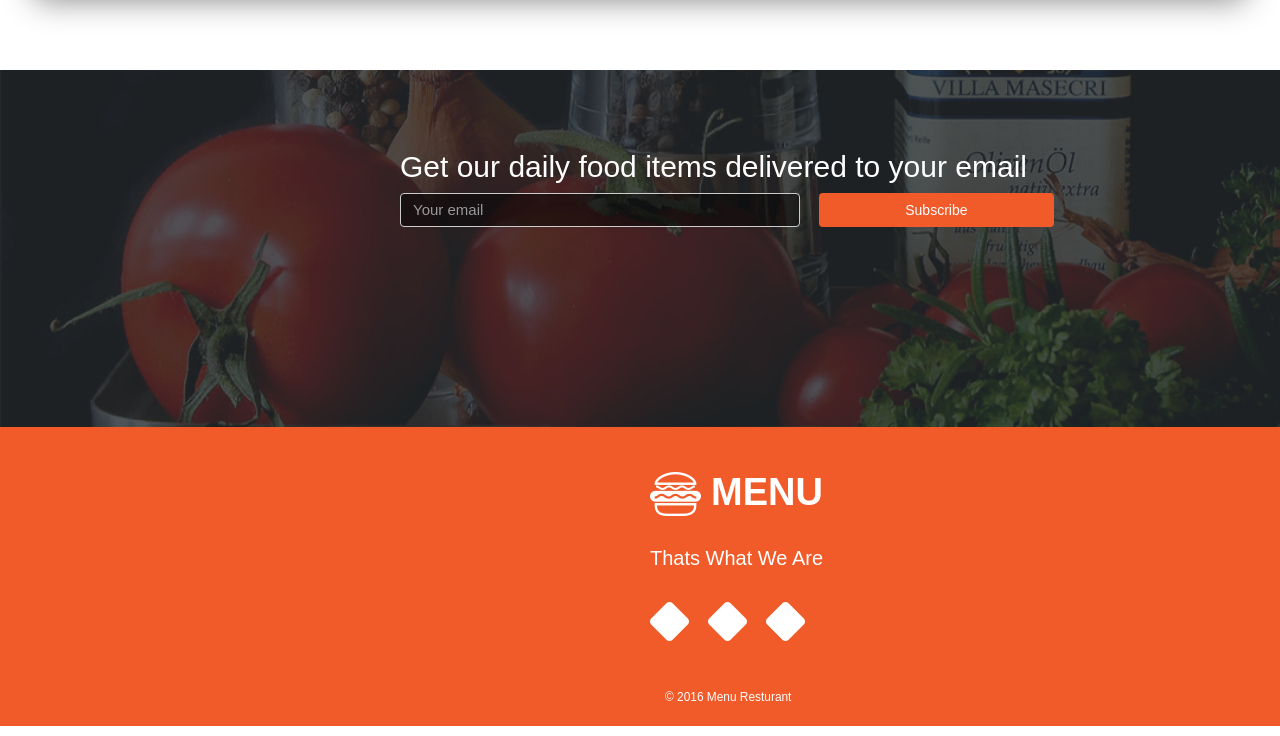
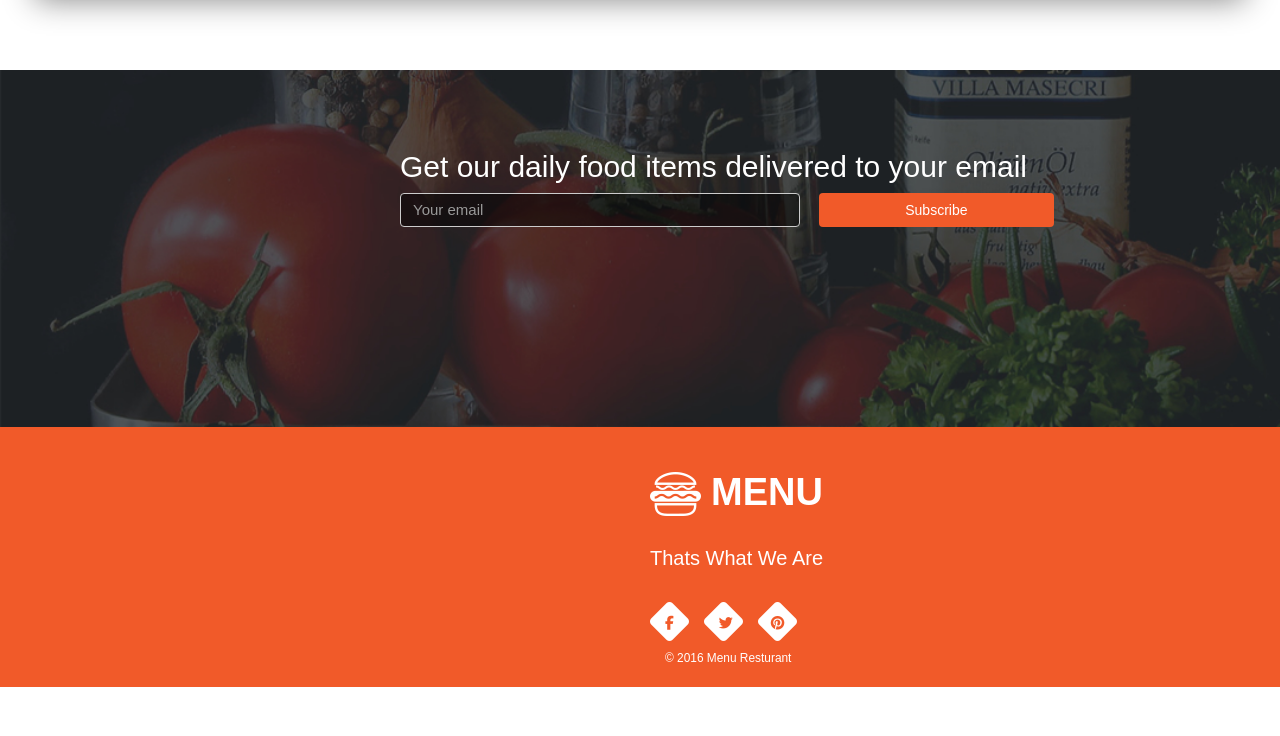
Before and after one commit to carolwanjohi/anita-s-kitchen, a plain HTML site: page index.html in a window 1280 px wide. Shown: the part 3597-4333 px from the top of the page. After the commit the page ends 4294 px from the top, so only its background shows below. Drawn offline with Linux system fonts and the light colour scheme; a web font is replaced by a local one.

Commit message:
Change social media images in section 7 Create div facebookLogoContainer, twitterLogoContainer and pinterestLogoContainer Add icons for facebook, twitter and pinterest Change icon color to #F15A29 Create div class inline to float social media containers Style the social media logos at the footer

```diff
--- a/css/styles.css
+++ b/css/styles.css
@@ -377,10 +377,78 @@ body {
     font-weight: 500;
 
 }
+
+.inline{
+    float: left;
+}
+/*Style .facebookLogoContainer in section 7 */
+.facebookLogoContainer {
+    background-image: url("../assets/footerlogos/facebook.png");
+    /*background-size: cover;*/
+    background-repeat: no-repeat;
+    padding: 14px 0px;
+    padding-right: 30px;
+    position: relative;
+    /*float: left;*/
+    /*width: 70px;*/
+    /*height: 500px;  */
+}
+
+/*Style #facebookLogo in section 7 */
+#facebookLogo{
+    display: block;
+    height: auto;
+    width: auto;
+    color: #F15A29;
+    /*padding-right: 150px;*/
+    padding-left: 15px;
+}
+
+/*Style .twitterLogoContainer in section 7 */
+.twitterLogoContainer {
+    background-image: url("../assets/footerlogos/twitter.png");
+    /*background-size: cover;*/
+    background-repeat: no-repeat;
+    padding: 14px 0px;
+    padding-right: 25px;
+    padding-left: 15px;
+    position: relative;
+    /*width: 50px;*/
+    /*float: right;*/
+    /*height: 500px;  */
+}
+
 /*Style #twitterLogo in section 7 */
 #twitterLogo{
-    padding-right: 15px;
-    padding-left: 15px;
+    display: block;
+    height: auto;
+    width: auto;
+    color: #F15A29;
+    /*padding-right: 150px;*/
+    /*padding-left: 0px;
+    padding-right: 0px;*/
+}
+
+/*Style .pinterestLogoContainer in section 7 */
+.pinterestLogoContainer {
+    background-image: url("../assets/footerlogos/pinterest.png");
+    /*background-size: cover;*/
+    background-repeat: no-repeat;
+    padding: 14px 0px;
+    padding-right: 25px;
+    position: relative;
+    /*float: right;*/
+    /*height: 500px;  */
+}
+
+/*Style #pinterestLogo in section 7 */
+#pinterestLogo{
+    display: block;
+    height: auto;
+    width: auto;
+    color: #F15A29;
+    /*padding-right: 150px;*/
+    padding-left: 13px;
 }
 
 /*Style #copyright in section 7*/
--- a/index.html
+++ b/index.html
@@ -358,9 +358,19 @@
           <img src="assets/footerlogos/logo_white.png" alt="Logo of Anita's Kitchen" id="menuFooterLogo">
           <h2 id="menuFooterHeader">MENU</h2> <br/>
           <p id="menuFooterSlogan">Thats What We Are</p><br/>
-          <img src="assets/footerlogos/facebook.png" alt="Facebook Logo" id="facebookLogo">
-          <img src="assets/footerlogos/twitter.png" alt="Twitter Logo" id="twitterLogo">
-          <img src="assets/footerlogos/pinterest.png" alt="Pinterest Logo" id="pinterestLogo">
+
+          <div class="facebookLogoContainer inline">
+            <i class="fa fa-facebook" aria-hidden="true" id="facebookLogo"></i>
+          </div>
+
+          <div class="twitterLogoContainer inline">
+            <i class="fa fa-twitter" aria-hidden="true" id="twitterLogo"></i>
+          </div>
+
+
+          <div class="pinterestLogoContainer inline">
+            <i class="fa fa-pinterest" aria-hidden="true" id="pinterestLogo"></i>
+          </div>
 
           <p id="copyright"><br/><small>&copy; 2016 Menu Resturant</small></p>
 
```
